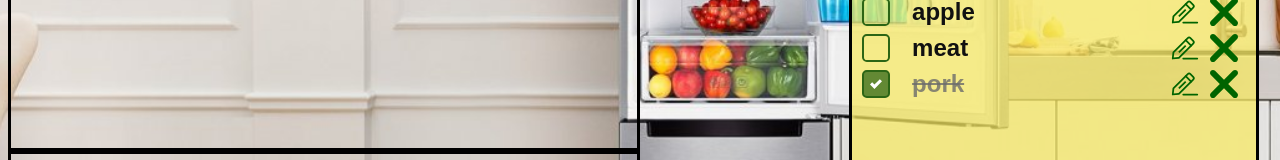
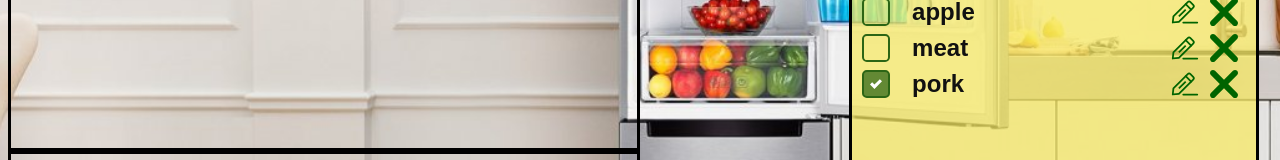
Before and after one commit to nekrasowa/YourFreezer, a React (Create React App) app in the folder front/: page / in a window 1280 px wide. Shown: the part 368-528 px from the top of the page. Built offline with nearby package versions, Linux system fonts and the light colour scheme.

Commit message:
added new components

```diff
--- a/front/src/goodsList/goodsListBox/GoodsListElem/GoodsListElements.module.css
+++ b/front/src/goodsList/goodsListBox/GoodsListElem/GoodsListElements.module.css
@@ -32,6 +32,8 @@
 
 .wasChecked {
   text-decoration: line-through;
+  color: #6b6b6bcc
+
 }
 
 .text {
@@ -47,9 +49,8 @@
 
 }
 
-.wasChecked {
-  text-decoration: line-through;
-  color: #6b6b6bcc
+.InputText {
+
 }
 
 .icon {
@@ -63,6 +64,11 @@
   background-image: url('./icons/edit.svg');
 }
 
+.tick {
+  grid-area: edit;
+  background-image: url('./icons/tick.svg');
+}
+
 .delete {
   grid-area: delete;
   background-image: url('./icons/delete.svg');
--- /dev/null
+++ b/front/src/goodsList/goodsListBox/GoodsListElem/LE-BtnEdit.js
@@ -0,0 +1,14 @@
+import React from 'react'
+import styles from './GoodsListElements.module.css'
+
+function BtnEdit(props) {
+
+  return (
+    <div
+      className={`${styles.element} ${styles.icon} ${styles.edit}`}
+      onClick={null}
+    ></div>
+  )
+}
+
+export default BtnEdit
--- /dev/null
+++ b/front/src/goodsList/goodsListBox/GoodsListElem/LE-BtnTick.js
@@ -0,0 +1,15 @@
+import React from 'react'
+import styles from './GoodsListElements.module.css'
+
+function BtnTick(props) {
+
+  return (
+    <div
+      className={`${styles.element} ${styles.icon} ${styles.tick}`}
+      onClick={null}
+
+    ></div>
+  )
+}
+
+export default BtnTick
--- a/front/src/goodsList/goodsListBox/GoodsListElem/LE-Input.js
+++ b/front/src/goodsList/goodsListBox/GoodsListElem/LE-InputCheckbox.js
@@ -1,7 +1,6 @@
 import React from 'react'
 import styles from './GoodsListElements.module.css'
 import check from './checkbox.module.css'
-
 
 function InputCheckbox(props) {
   const checkboxStyle = {opacity: 0, display: 'none'}
--- /dev/null
+++ b/front/src/goodsList/goodsListBox/GoodsListElem/LE-InputText.js
@@ -0,0 +1,13 @@
+import React from 'react'
+import styles from './GoodsListElements.module.css'
+
+function InputText(props) {
+
+  return (
+    <div
+
+    ></div>
+  )
+}
+
+export default InputText
--- a/front/src/goodsList/goodsListBox/GoodsListElem/ListElement.js
+++ b/front/src/goodsList/goodsListBox/GoodsListElem/ListElement.js
@@ -1,13 +1,35 @@
 import React  from 'react'
 import BtnDelete from './LE-BtnDelete'
-import InputCheckbox from './LE-Input'
+import InputCheckbox from './LE-InputCheckbox'
+import InputText from './LE-InputText'
+import BtnEdit from './LE-BtnEdit'
+import BtnTick from './LE-BtnTick'
 import Pelement from './LE-Pelement'
-
 import styles from './GoodsListElements.module.css'
 
 function ListElement(props) {
+  const id = props.id ? props.id : Date.now()
 
-  const id = props.id ? props.id : Date.now()
+  function ToView() {
+    return (
+      <>
+        <Pelement
+          text={props.text}
+          isChecked={props.isChecked}/>
+        <BtnEdit />
+      </>
+    )
+  }
+  function ToModify() {
+    return (
+      <>
+        <InputText />
+        <BtnTick />
+      </>
+    )
+  }
+
+
   return (
     <>
       <div
@@ -17,12 +39,7 @@ function ListElement(props) {
           parentsId={id}
           isChecked={props.isChecked}
           check={props.metodList.check}/>
-        <Pelement
-          text={props.text}
-          isChecked={props.isChecked}/>
-        <div
-          className={`${styles.element} ${styles.icon} ${styles.edit}`}>
-        </div>
+        <ToView />
         <BtnDelete parentsId={id} delete={props.metodList.delete}/>
       </div>
     </>
```
Also changed, not shown: front/src/goodsList/goodsListBox/GoodsListElem/icons/tick.svg (added).
